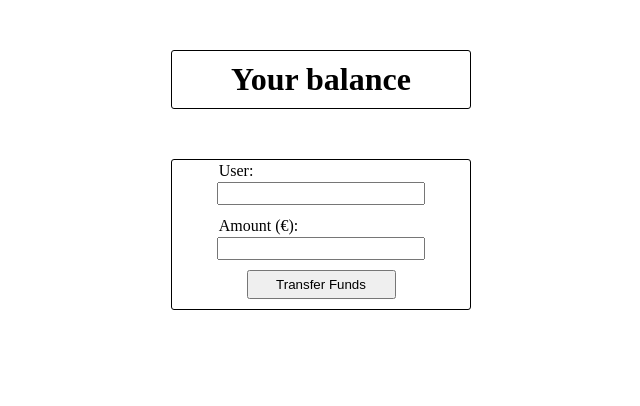
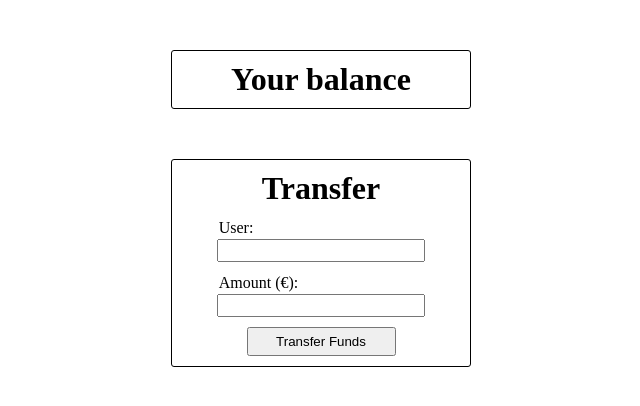
Before and after one commit to JamesPreston1993/csrf-victim, a website: page index.html in a window 1280 px wide. Shown: the whole page, without its empty margins (319-959 px from the left). Drawn offline with Linux system fonts and the light colour scheme; no server answers.

Commit message:
Change styles

```diff
--- a/index.html
+++ b/index.html
@@ -9,6 +9,7 @@
          <h2 id="balance"></h2>
       </div>
       <form action="/transfer" method="POST">
+         <h1>Transfer</h1>
          <label for="user">User:</label>
          <input type="text" name="user"/>
          <label for="amount">Amount (€):</label>
--- a/public/styles.css
+++ b/public/styles.css
@@ -12,7 +12,7 @@ div, form {
    width: 300px;
 }
 
-div h1, div h2 {
+form h1, div h1, div h2 {
    margin: 10px 0;
    text-align: center;
    width: 100%;
```
